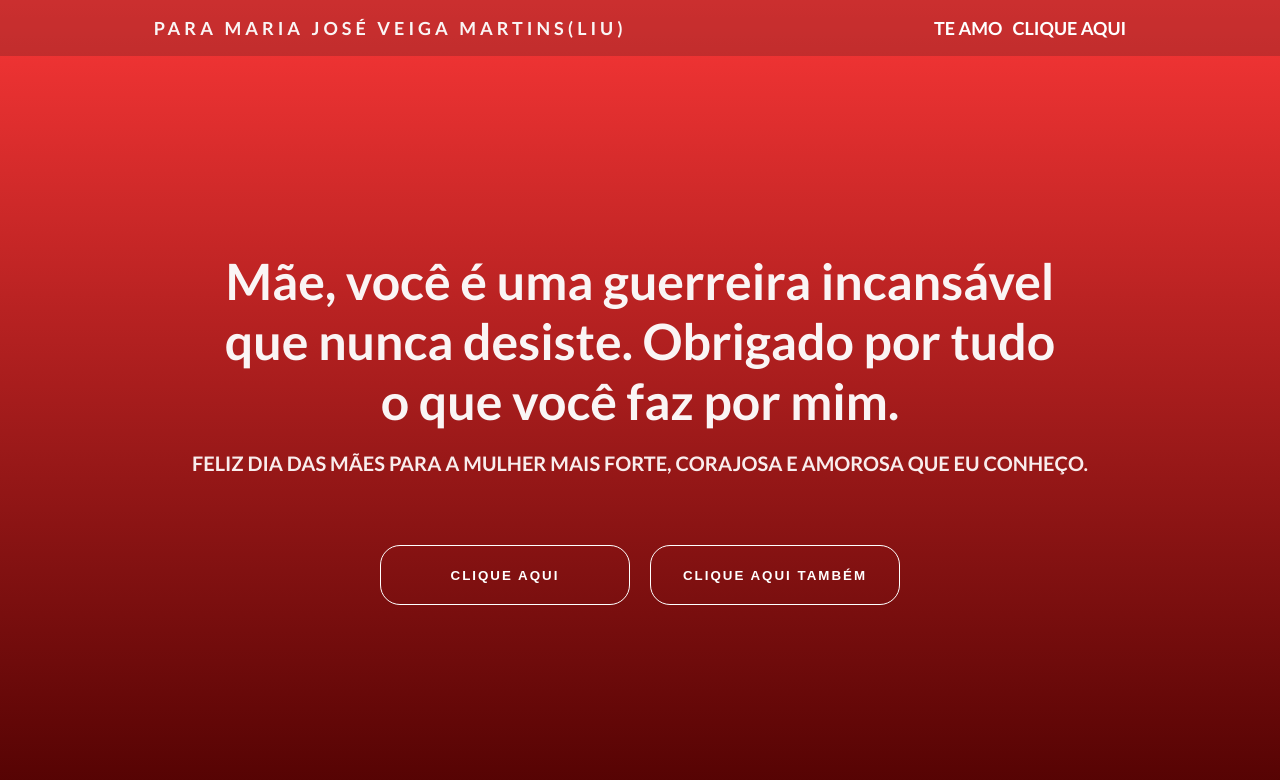
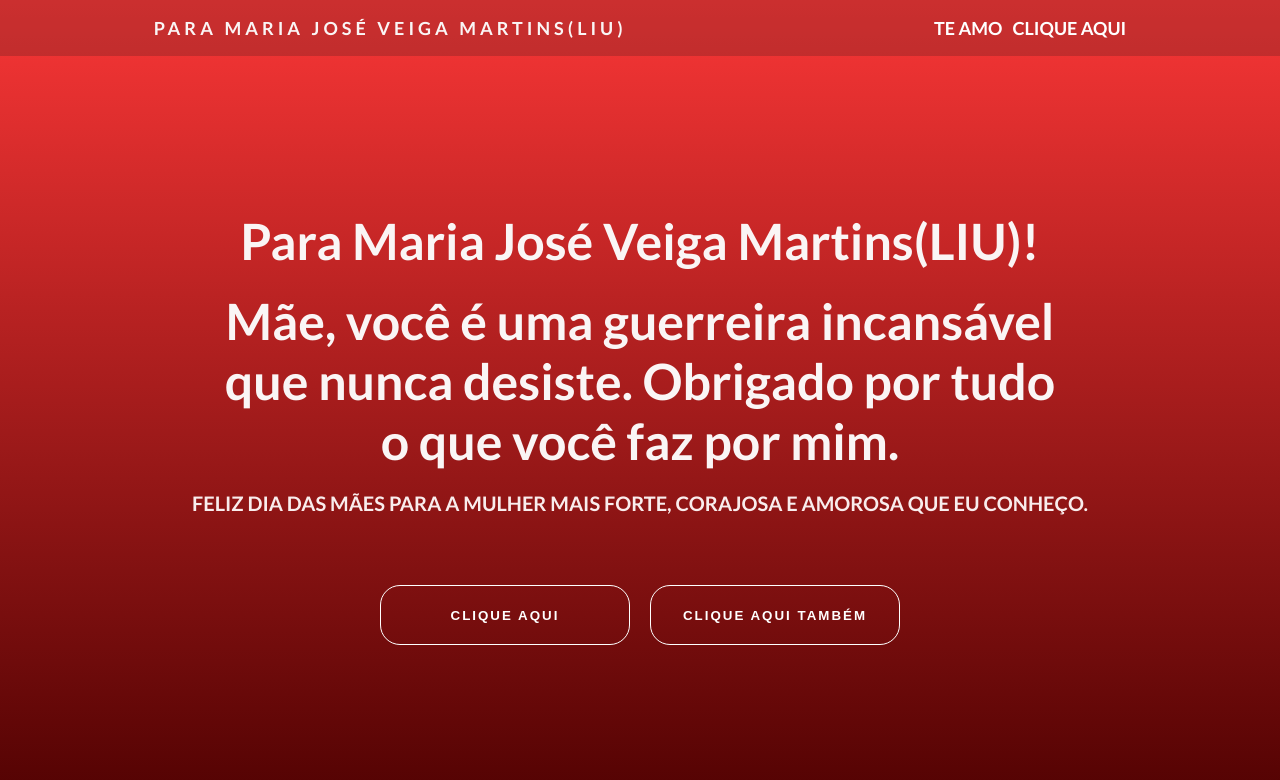
Before and after one commit to viniciusm1910/dia-das-maes, a plain HTML site: page index.html in a window 1280 px wide. Drawn offline with Linux system fonts and the light colour scheme.

Commit message:
Update index.html

```diff
--- a/index.html
+++ b/index.html
@@ -23,6 +23,7 @@
     </header>
     <main>
         <div class="main-content">
+            <h1 class="primary-text">Para Maria José Veiga Martins(LIU)!</h1>
             <h1 class="primary-text">Mãe, você é uma guerreira incansável que nunca desiste. Obrigado por tudo o que você faz por mim.</h1>
             <h2 class="second-text">Feliz dia das mães para a mulher mais forte, corajosa e amorosa que eu conheço.</h2>
             <div class="btns">
```
